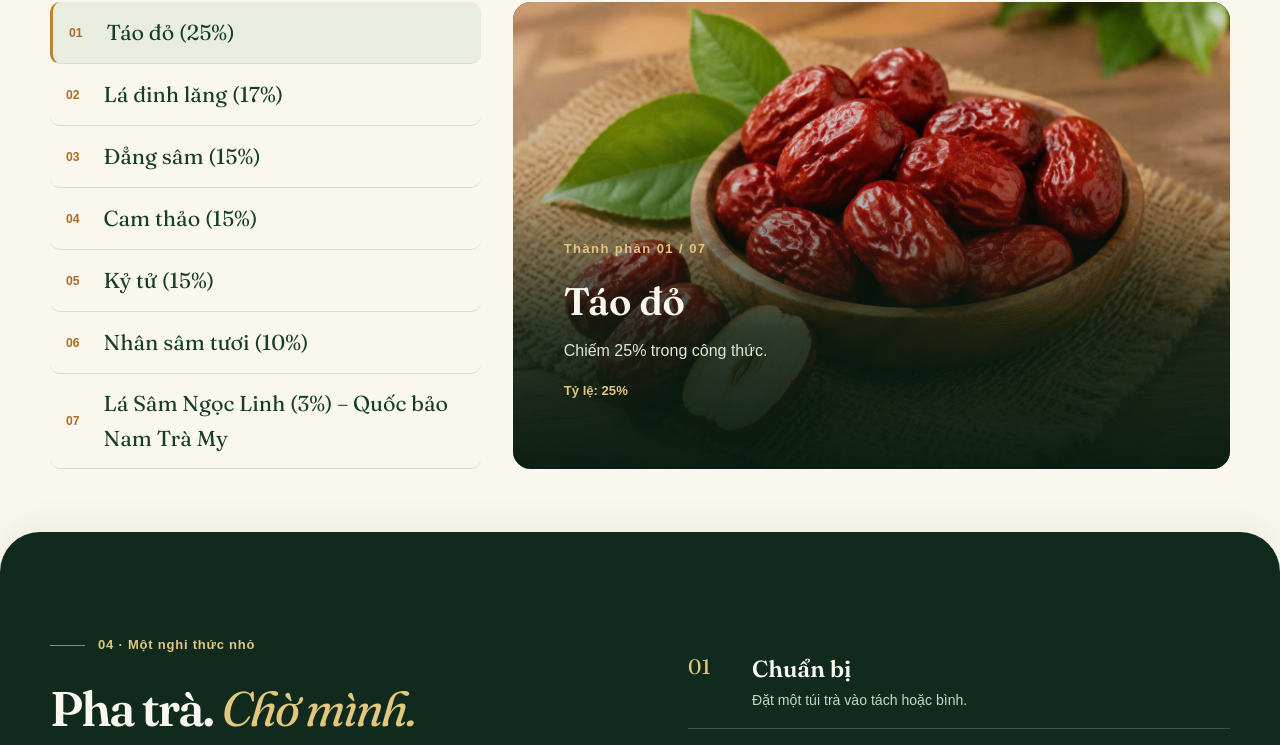
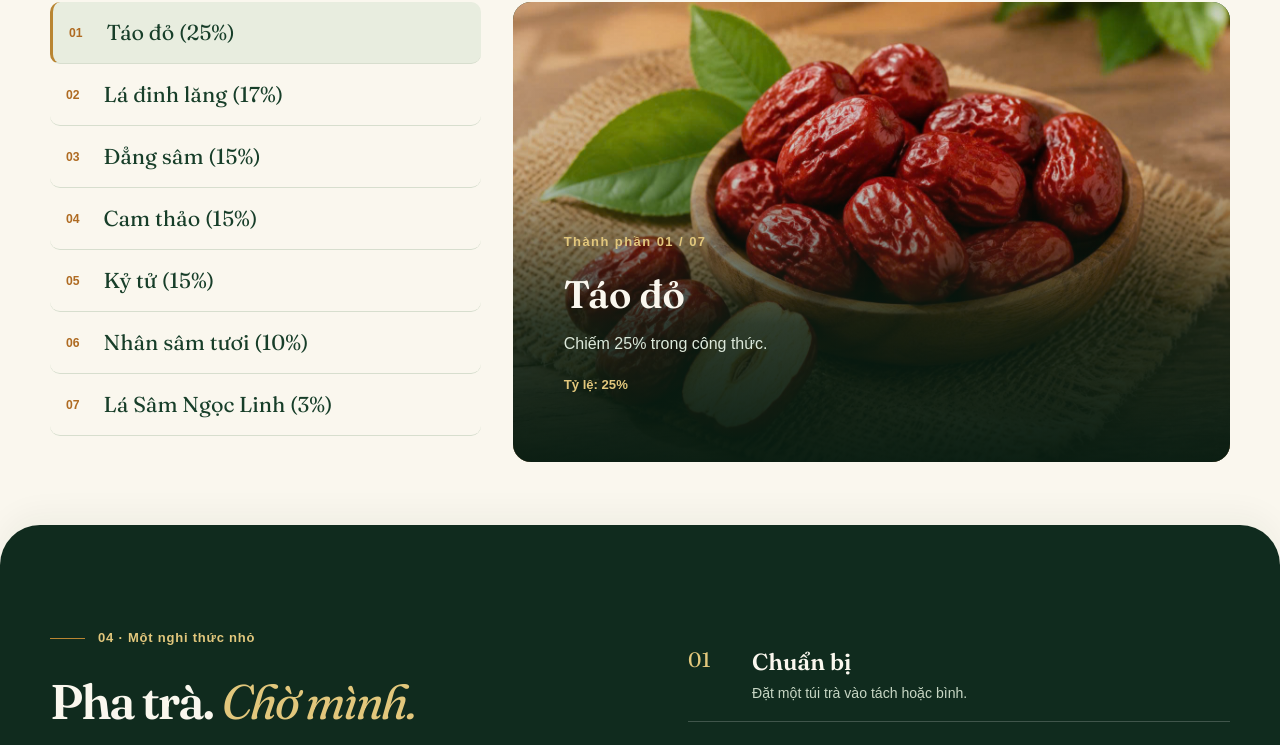
Before and after one commit to hoangnghia24/web-tra-sam-truong-nhan, a Next.js app: page /san-pham in a window 1280 px wide. Shown: the part 2567-3312 px from the top of the page. Built offline with nearby package versions, Linux system fonts and the light colour scheme; no server answers; a web font is replaced by a local one.

Commit message:
Include pending team avatar and ingredient label edits

```diff
--- a/data/content/team.json
+++ b/data/content/team.json
@@ -4,6 +4,6 @@
     { "id": "member-01", "name": "Phạm Thị Hoàng Mai", "email": "24126128@student.hcmute.edu.vn", "phone": "0826134510", "avatar": "/images/team/pham-thi-hoang-mai.png" },
     { "id": "member-02", "name": "Nguyễn Lê Đông Xuân", "email": "24126283@student.hcmute.edu.vn", "phone": "0772199336", "avatar": "/images/team/nguyen-le-dong-xuan.jpg" },
     { "id": "member-03", "name": "Lê Nguyễn Xuân Nhi", "email": "24126163@student.hcmute.edu.vn", "phone": "0938742571", "avatar": "/images/team/le-nguyen-xuan-nhi.jpg" },
-    { "id": "member-04", "name": "Trần Thị Tường Vy", "email": "24126280@student.hcmute.edu.vn", "phone": "0867080518", "avatar": "/images/team/tran-thi-tuong-vy.jpg" }
+    { "id": "member-04", "name": "Trần Thị Tường Vy", "email": "24126280@student.hcmute.edu.vn", "phone": "0867080518", "avatar": "/images/team/tran-thi-tuong-vy.png" }
   ]
 }
--- a/src/components/product/IngredientExplorer.tsx
+++ b/src/components/product/IngredientExplorer.tsx
@@ -15,7 +15,7 @@ export function IngredientExplorer({ data }: { data: IngredientData }) {
   return (
     <div className="ingredient-explorer">
       <div className="ingredient-list" role="tablist" aria-label="Khám phá bảy thành phần">
-        {data.ingredients.map((item, index) => <button key={item.id} type="button" role="tab" id={`ingredient-tab-${item.id}`} aria-selected={selected === index} aria-controls="ingredient-panel" tabIndex={selected === index ? 0 : -1} onKeyDown={(event) => handleTabKey(event, index, data.ingredients.length, setSelected)} onClick={() => setSelected(index)}><span className="ingredient-index">{String(index + 1).padStart(2, '0')}</span><span className="ingredient-name">{item.name}{item.percent !== null && ` (${item.percent}%)`}{item.id === 'la-sam-ngoc-linh' && ' – Quốc bảo Nam Trà My'}</span></button>)}
+        {data.ingredients.map((item, index) => <button key={item.id} type="button" role="tab" id={`ingredient-tab-${item.id}`} aria-selected={selected === index} aria-controls="ingredient-panel" tabIndex={selected === index ? 0 : -1} onKeyDown={(event) => handleTabKey(event, index, data.ingredients.length, setSelected)} onClick={() => setSelected(index)}><span className="ingredient-index">{String(index + 1).padStart(2, '0')}</span><span className="ingredient-name">{item.name}{item.percent !== null && ` (${item.percent}%)`}</span></button>)}
       </div>
       <div className="ingredient-detail" role="tabpanel" id="ingredient-panel" aria-labelledby={`ingredient-tab-${ingredient.id}`}>
         {ingredient.image ? <Image src={ingredient.image} alt={`Ảnh ${ingredient.name}`} fill sizes="(max-width: 800px) calc(100vw - 2.5rem), 55vw" className="ingredient-photo" /> : <div className="ingredient-orbit" aria-hidden="true"><span>✳</span></div>}
```
Also changed, not shown: public/images/team/tran-thi-tuong-vy.png (added).
